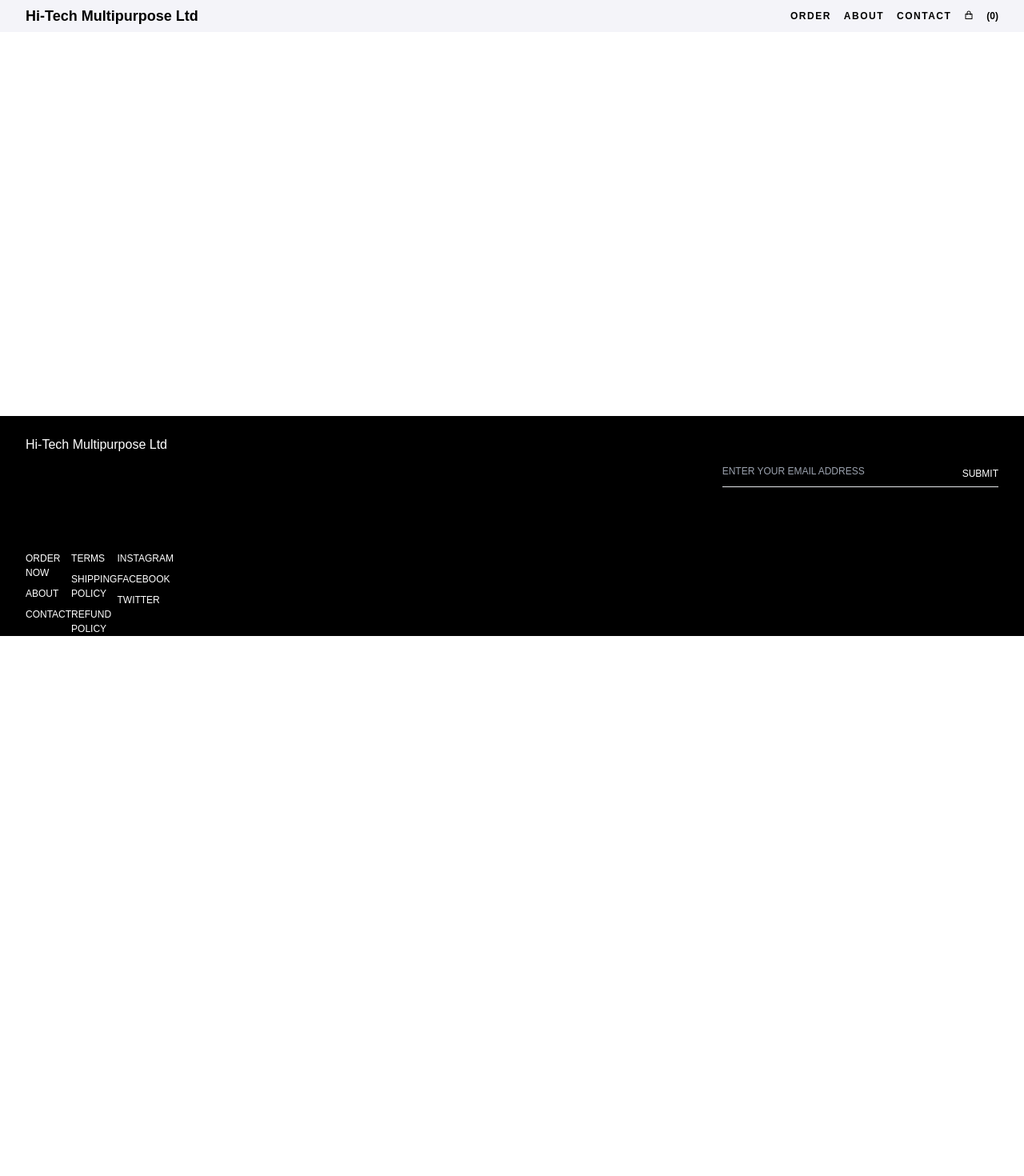
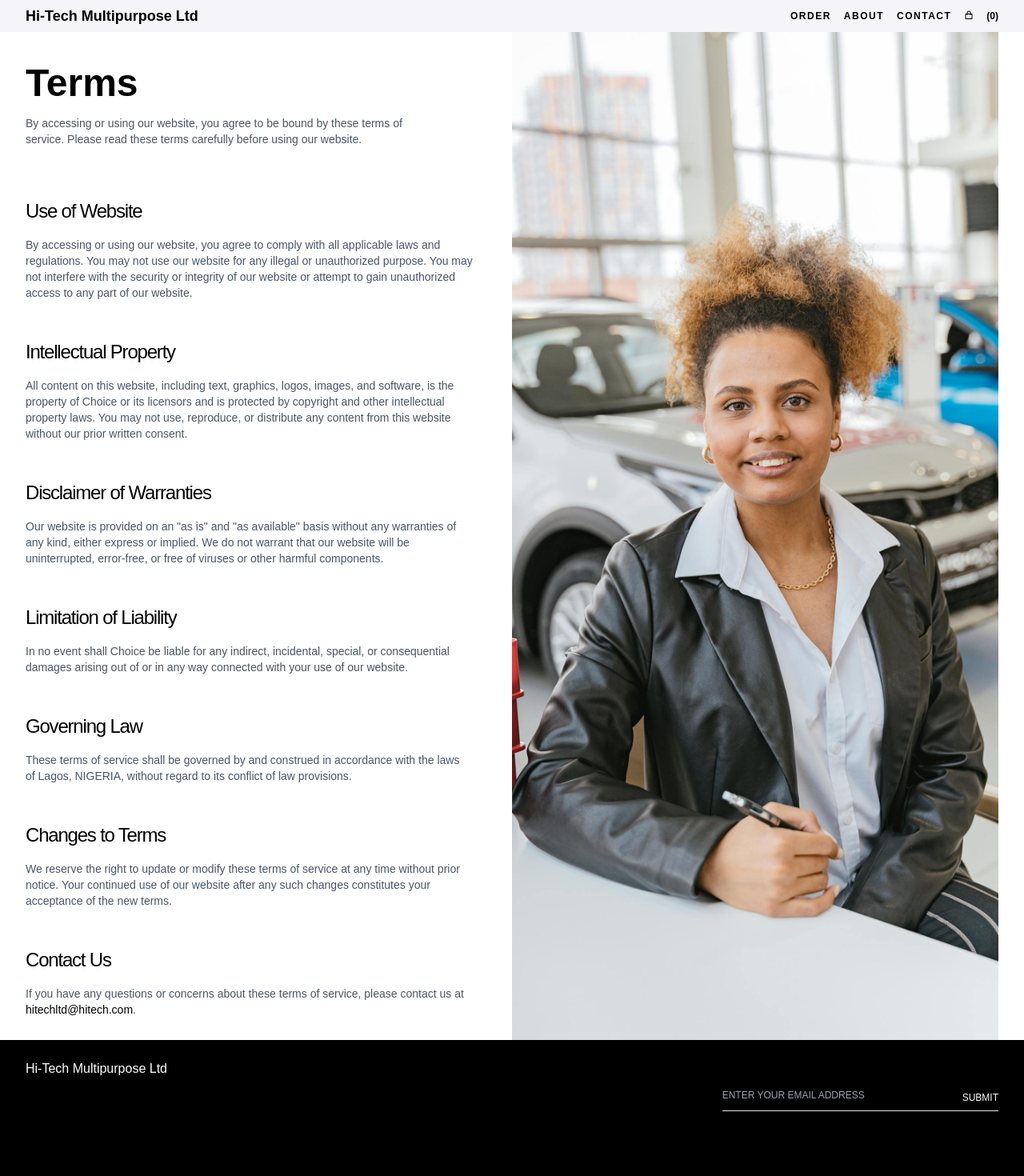
Before and after one commit to nolimits20/my-capstone-project, a Next.js app: page /terms in a window 1280 px wide. Shown: the top 1470 px of the page at 80% size. Before the commit the page ends 800 px from the top, so only its background shows below. Built offline with nearby package versions, Linux system fonts and the light colour scheme; a web font is replaced by a local one.

Commit message:
feat:terms-page

```diff
--- a/src/app/component/FooterMenu.jsx
+++ b/src/app/component/FooterMenu.jsx
@@ -21,7 +21,7 @@ const FooterMenu = () => {
         <div>
         <ul className='space-y-2 text-[12px] mt-[5rem] mb-[-2rem] sm:mb-0'>
                 <li className='hover:text-[#f4f4f973] hover:cursor-pointer hover:text-[10px]'>
-                    TERMS
+                    <Link href={'/terms'}>TERMS</Link>
                 </li>
                 <li className='hover:text-[#f4f4f973] hover:cursor-pointer hover:text-[10px]'>
                     SHIPPING POLICY
--- a/src/app/terms/layout.jsx
+++ /dev/null
@@ -1,9 +0,0 @@
-import React from 'react'
-
-const layout = () => {
-  return (
-    <div>layout</div>
-  )
-}
-
-export default layout
--- a/src/app/terms/page.jsx
+++ b/src/app/terms/page.jsx
@@ -1,9 +1,73 @@
 import React from 'react'
+import Link from 'next/link'
+import Image from 'next/image'
 
 const page = () => {
   return (
-    <div>page</div>
-  )
-}
+    <main>
+      <div className='relative px-8 min-h-screen'>
+        <div className='sm:flex sm:flex-row'>
+          <div className='sm:w-2/3'>
+            <div className='pt-20'>
+              <h1 className='text-2xl text-black sm:font-bold sm:text-5xl'>Terms</h1>
+              <p className='pt-4 text-slate-600 text-sm'>By accessing or using our website, you agree to be bound by these terms of <br />service. Please read these terms carefully before using our website.</p>
+            </div>
+            <div className='mt-16'>
+              <h3 className='text-lg sm:text-2xl tracking-tighter text-black'>Use of Website</h3>
+              <p className='pt-4 text-slate-600 text-sm'>
+                By accessing or using our website, you agree to comply with all applicable laws and <br /> regulations. You may not use our website for any illegal or unauthorized purpose. You may <br /> not interfere with the security or integrity of our website or attempt to gain unauthorized <br /> access to any part of our website.
+              </p>
+            </div>
+            <div className='mt-12'>
+              <h3 className='text-lg sm:text-2xl tracking-tighter text-black'>Intellectual Property</h3>
+              <p className='pt-4 text-slate-600 text-sm'>
+                All content on this website, including text, graphics, logos, images, and software, is the <br /> property of Choice or its licensors and is protected by copyright and other intellectual <br /> property laws. You may not use, reproduce, or distribute any content from this website <br /> without our prior written consent.
+              </p>
+            </div>
+            <div className='mt-12'>
+              <h3 className='text-lg sm:text-2xl tracking-tighter text-black'>Disclaimer of Warranties</h3>
+              <p className='pt-4 text-slate-600 text-sm'>
+                Our website is provided on an &#34;as is&#34; and &#34;as available&#34; basis without any warranties of <br/>
+                any kind, either express or implied. We do not warrant that our website will be <br /> uninterrupted, error-free, or free of viruses or other harmful components.
+                </p>
+              </div>
+              <div className='mt-12'>
+                <h3 className='text-lg sm:text-2xl tracking-tighter text-black'>Limitation of Liability</h3>
+                <p className='pt-4 text-slate-600 text-sm'>
+                  In no event shall Choice be liable for any indirect, incidental, special, or consequential <br /> damages arising out of or in any way connected with your use of our website.
+                </p>
+              </div>
+              <div className='mt-12'>
+                <h3 className='text-lg sm:text-2xl tracking-tighter text-black'>Governing Law</h3>
+                <p className='pt-4 text-slate-600 text-sm'>
+                  These terms of service shall be governed by and construed in accordance with the laws <br /> of Lagos, NIGERIA, without regard to its conflict of law provisions.
+                </p>
+              </div>
+              <div className='mt-12'>
+                <h3 className='text-lg sm:text-2xl tracking-tighter text-black'>Changes to Terms</h3>
+                <p className='pt-4 text-slate-600 text-sm'>
+                  We reserve the right to update or modify these terms of service at any time without prior <br /> notice. Your continued use of our website after any such changes constitutes your <br /> acceptance of the new terms.
+                </p>
+              </div>
+              <div className='mt-12'>
+                <h3 className='text-lg sm:text-2xl tracking-tighter text-black'>Contact Us</h3>
+                <p className='pt-4 text-slate-600 text-sm'>
+                  If you have any questions or concerns about these terms of service, please contact us at <br />  <Link href='mailto:oladeleakomolede43@gmail.com'><span className='text-black'>hitechltd@hitech.com</span></Link>.
+                </p>
+              </div>
+            </div>
+            <div className='relative sm:w-2/3 h-[600px] sm:h-[1300px] overflow-hidden mt-12 sm:mt-0'>
+              <Image
+                src='/woman-at-a-car.jpg'
+                alt='black-luxury'
+                layout='fill'
+                objectFit='cover'
+              />
+            </div>
+          </div>
+        </div>
+      </main>
+    )
+  }
 
-export default page
+  export default page
```
Also changed, not shown: public/woman-at-a-car.jpg (added).
